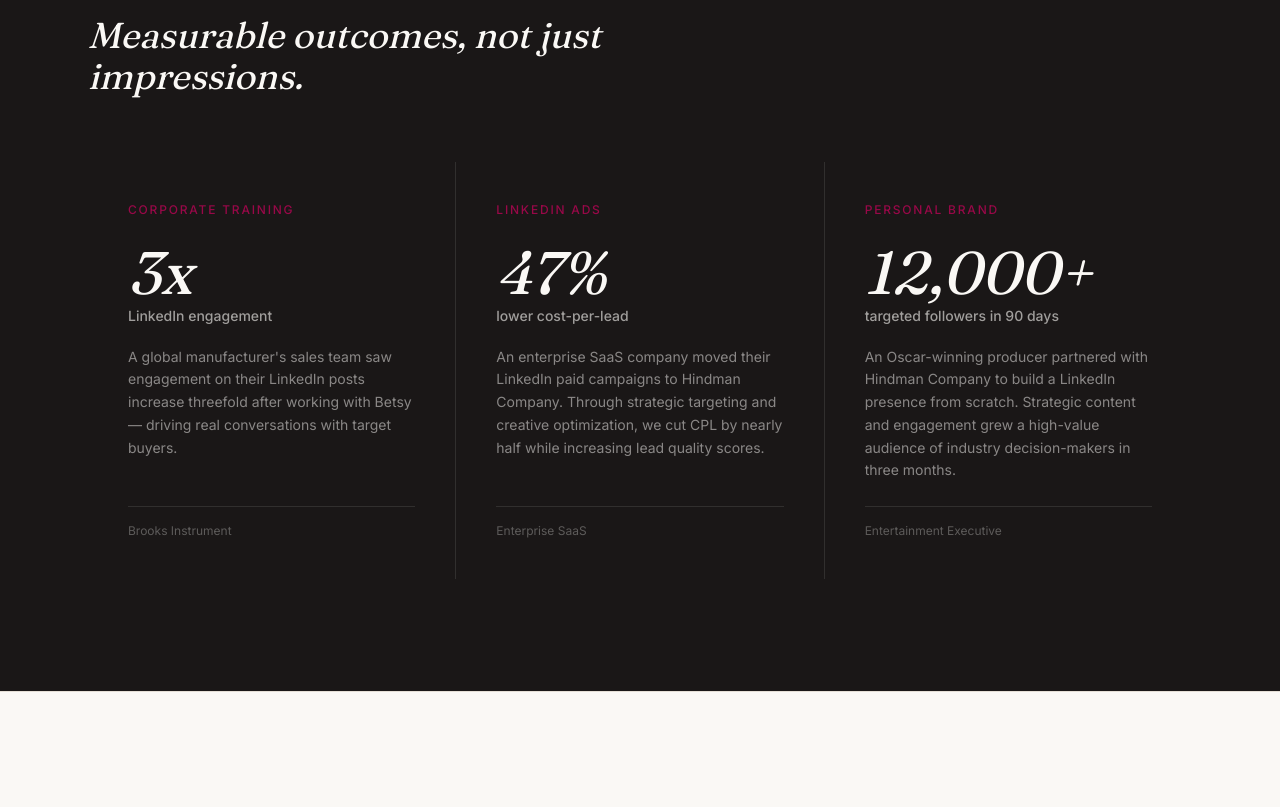
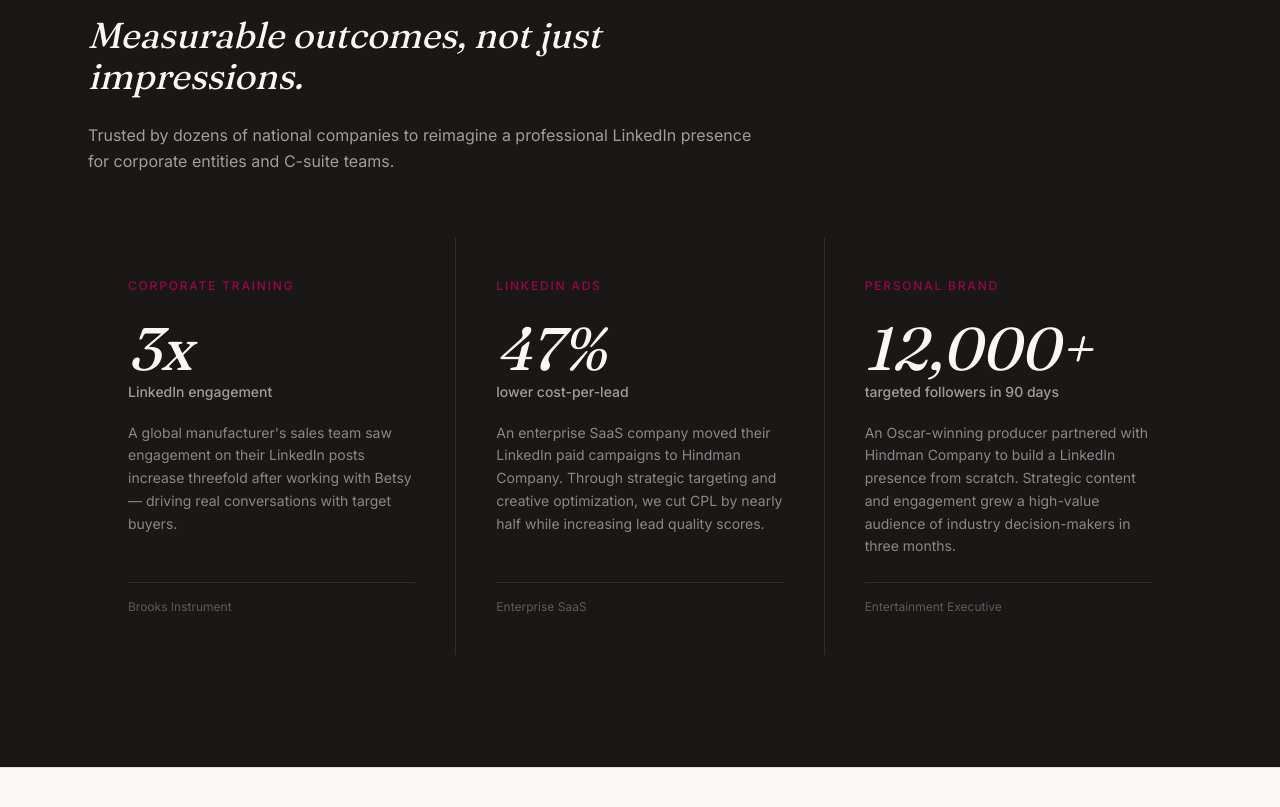
Before and after one commit to walterh1996/HindmanCo, a Next.js app: page / in a window 1280 px wide. Shown: the part 1020-1827 px from the top of the page. Built offline with nearby package versions, Linux system fonts and the light colour scheme.

Commit message:
auto-backup: 2026-06-30 15:41:49

```diff
--- a/src/app/page.tsx
+++ b/src/app/page.tsx
@@ -144,9 +144,15 @@ export default function HomePage() {
             </p>
           </FadeIn>
           <FadeIn delay={0.1}>
-            <h2 className="font-serif italic text-3xl md:text-4xl leading-[1.15] text-cream mb-16 max-w-2xl">
+            <h2 className="font-serif italic text-3xl md:text-4xl leading-[1.15] text-cream mb-6 max-w-2xl">
               Measurable outcomes, not just impressions.
             </h2>
+          </FadeIn>
+          <FadeIn delay={0.15}>
+            <p className="text-cream/60 leading-relaxed mb-16 max-w-2xl">
+              Trusted by dozens of national companies to reimagine a professional
+              LinkedIn presence for corporate entities and C-suite teams.
+            </p>
           </FadeIn>
 
           <div className="grid grid-cols-1 md:grid-cols-3 gap-px bg-cream/10">
```
